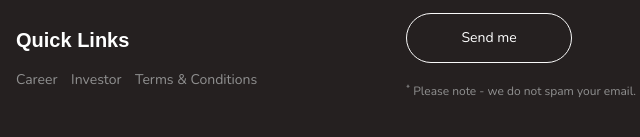
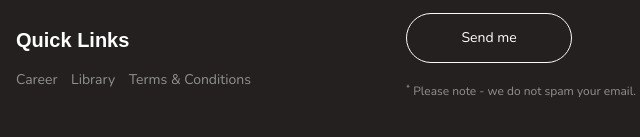
Before and after one commit to Xusan-S/Xusan-S.github.io, a plain HTML site: page index.html in a window 1280 px wide. Shown: the part 4236-4373 px from the top of the page, 444-1084 px from the left. Drawn offline with nearby package versions, Linux system fonts and the light colour scheme; a web font is replaced by a local one.

Commit message:
Added link to lib

```diff
--- a/index.html
+++ b/index.html
@@ -620,7 +620,7 @@
                                    <h2>Quick Links</h2>
                                    <ul>
                                         <li><a href="#">Career</a></li>
-                                        <li><a href="#">Investor</a></li>
+                                        <li><a href="https://t.me/OpenEdLib">Library</a></li>
                                         <li><a href="#">Terms & Conditions</a></li>
                                    </ul>
                               </div>
```
